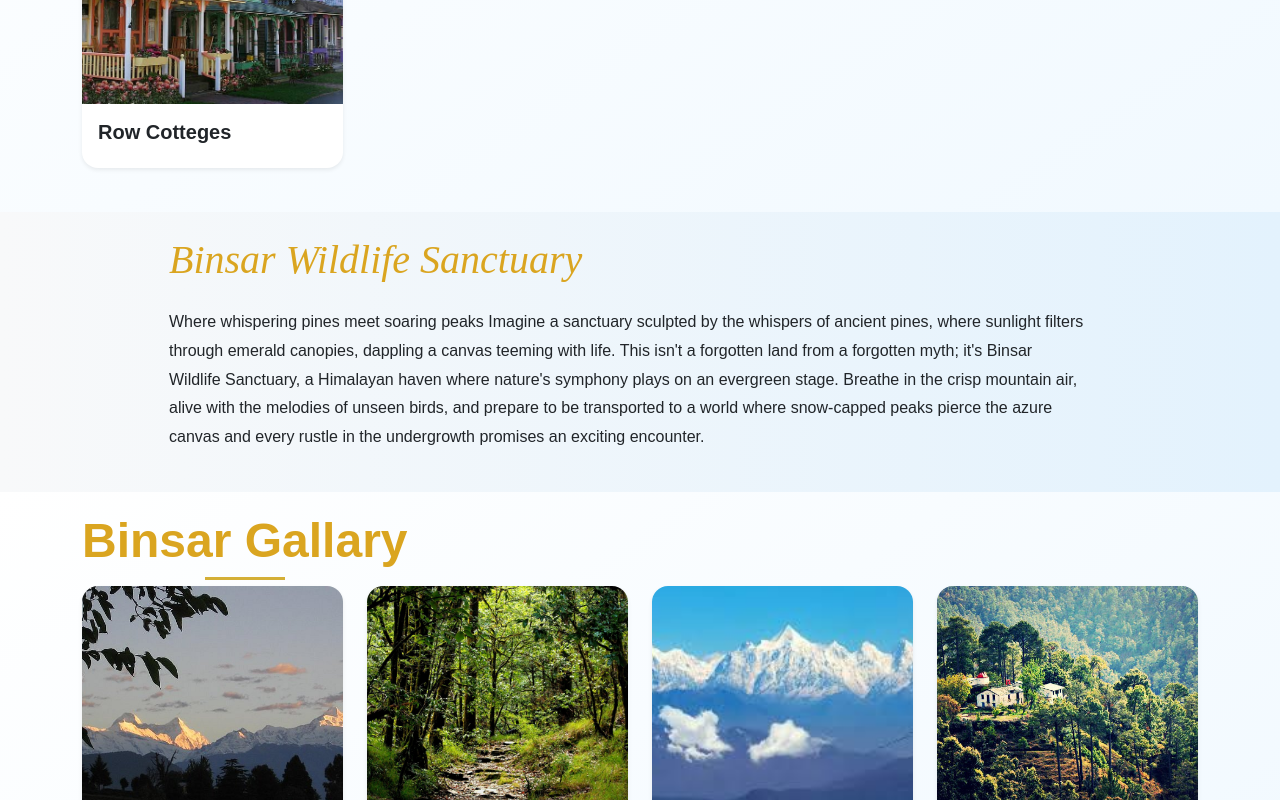
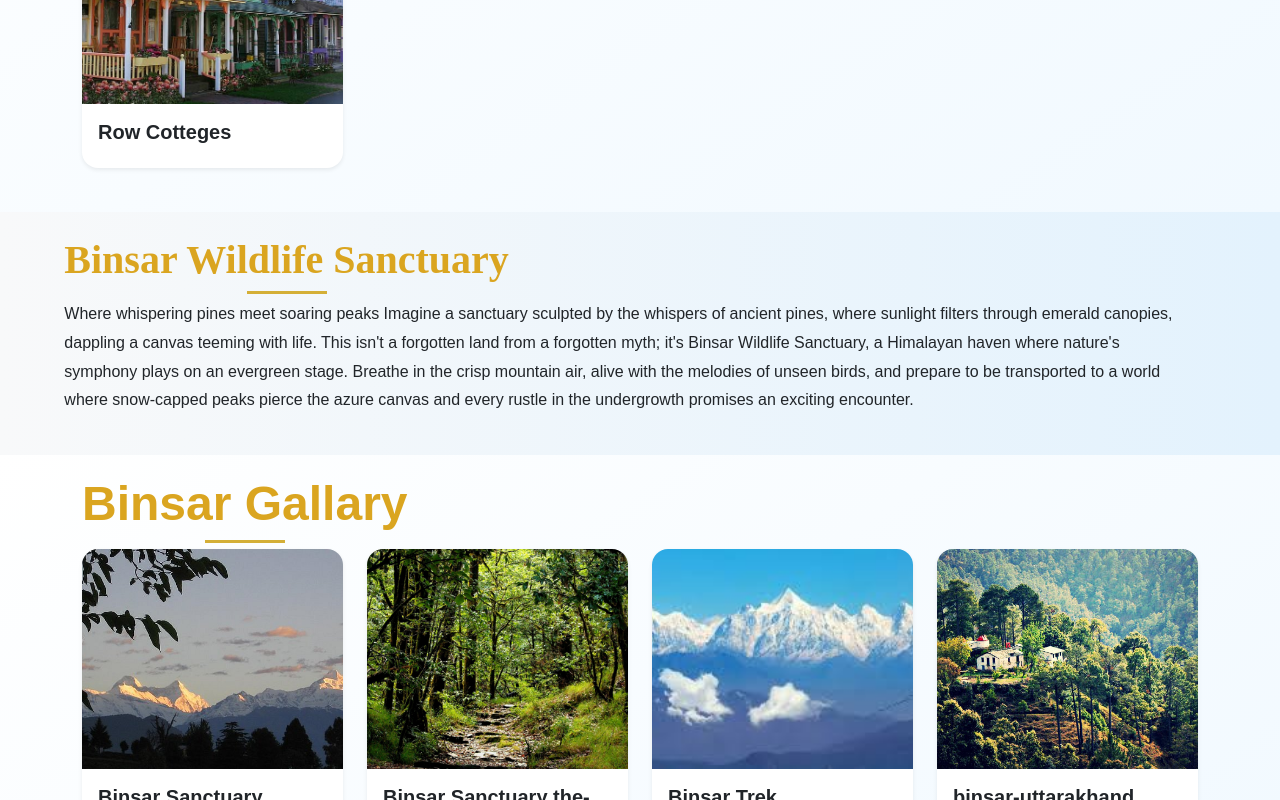
Before and after one commit to Gyasuddinali/doctordash, a React (Create React App) app: page / in a window 1280 px wide. Shown: the part 1722-2522 px from the top of the page. Built offline with nearby package versions, Linux system fonts and the light colour scheme.

Commit message:
colum size change

```diff
--- a/src/tour/BinsarNew.js
+++ b/src/tour/BinsarNew.js
@@ -157,9 +157,9 @@ const BinsarNew = () => {
 
 {/* ✅ Desription Text Section */}
       <div className="container-fluid row justify-content-center pt-4 pb-4">
-        <div className="col-12 col-md-10 col-lg-9">
+        <div className="col-12 col-md-11">
           <h1
-            className="fst-italic text-center text-md-start pb-3"
+            className=" section-title text-center"
             style={{ color: 'goldenrod', fontFamily: 'cursive', fontSize: '2.5rem' }}
           >
              Binsar Wildlife Sanctuary
```
